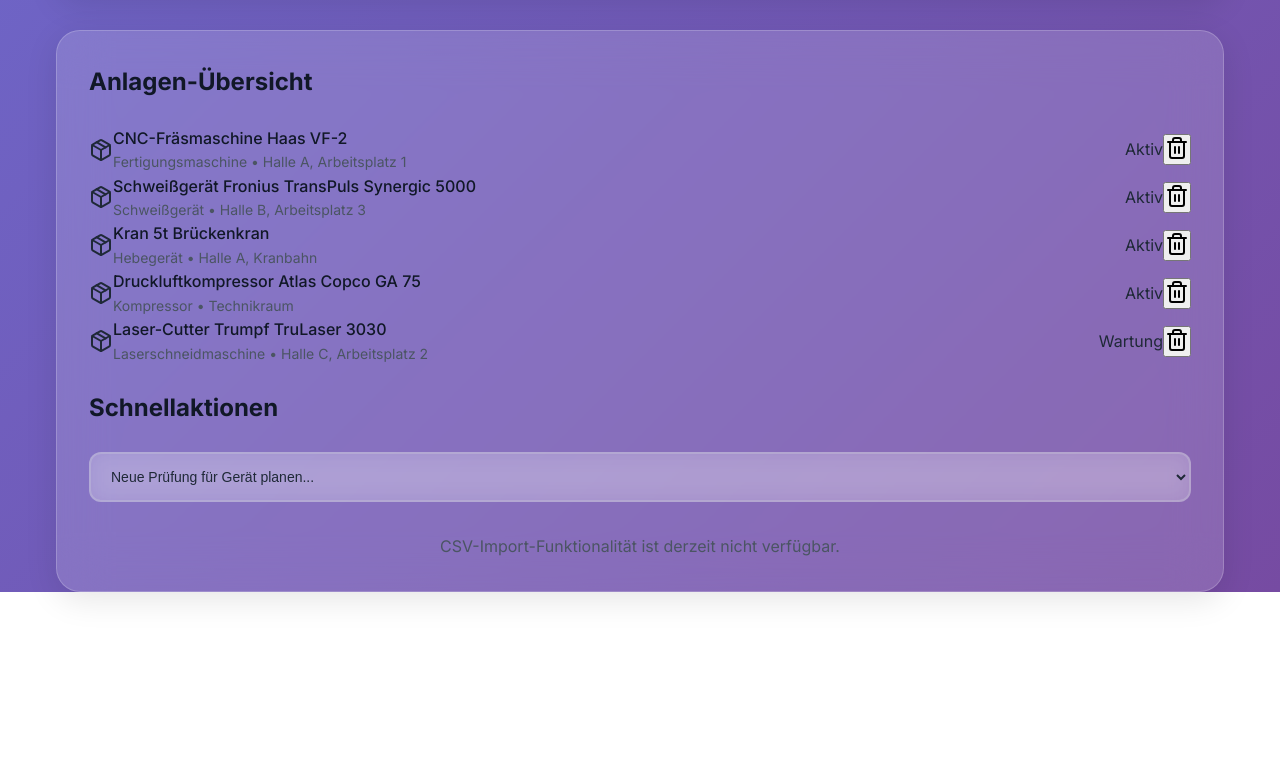
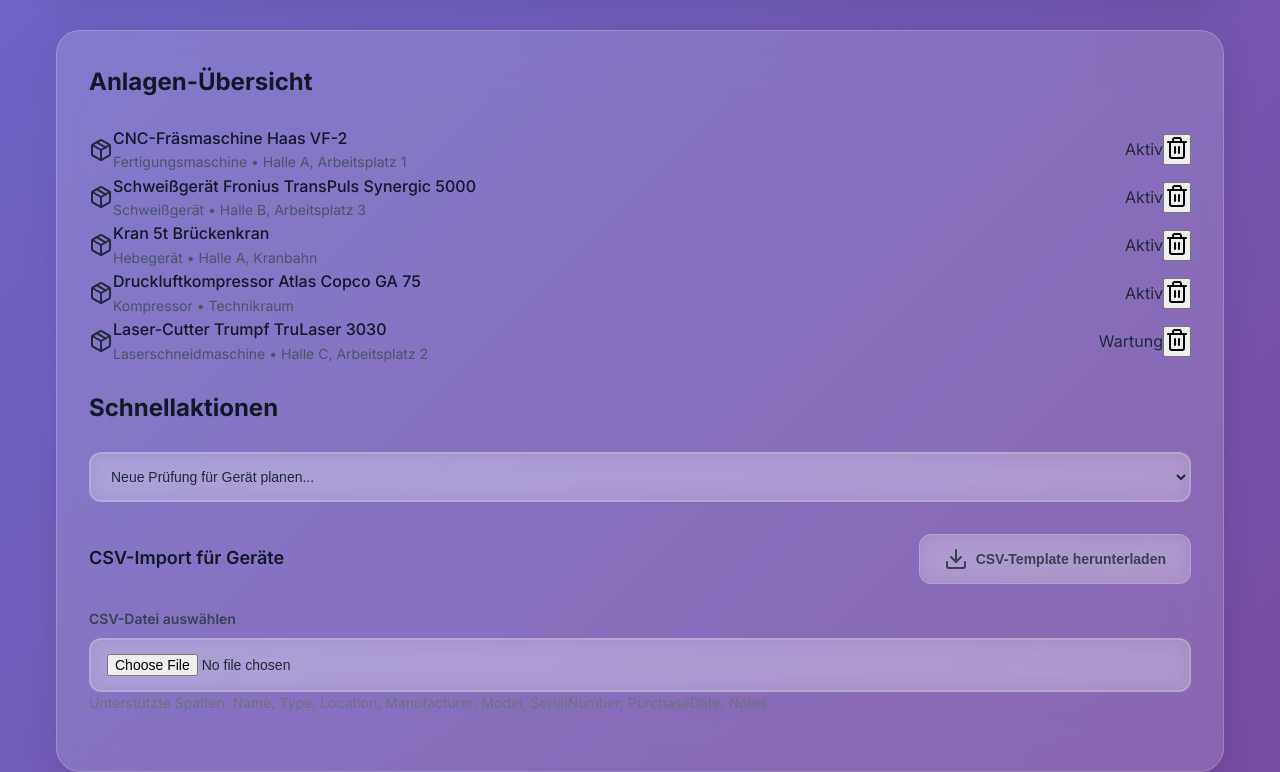
Before and after one commit to ChrisD-78/LA-OLA-Technik, a React (Create React App) app: page / in a window 1280 px wide. Shown: the part 1998-2770 px from the top of the page. Before the commit the page ends 2590 px from the top, so only its background shows below. Built offline with nearby package versions, Linux system fonts and the light colour scheme.

Commit message:
CSV-Import-Funktionalität wieder hinzugefügt - Benutzer können CSV-Dateien hochladen

```diff
--- a/src/App.tsx
+++ b/src/App.tsx
@@ -10,13 +10,172 @@ import {
   Edit,
   Trash2,
   ArrowLeft,
-  Save
+  Save,
+  Download
 } from 'lucide-react';
 import { Equipment, Inspection } from './types';
 import { mockEquipment, mockInspections } from './data/mockData';
 import { v4 as uuidv4 } from 'uuid';
 
-// CSV Import Component - Entfernt, da nicht mehr verwendet
+// CSV Import Component
+const CsvImport = ({ onEquipmentImport }: {
+  onEquipmentImport: (equipment: Equipment[]) => void;
+}) => {
+  const [isUploading, setIsUploading] = useState(false);
+  const [previewData, setPreviewData] = useState<Equipment[]>([]);
+
+  const parseCSV = (csvText: string): Equipment[] => {
+    const lines = csvText.split('\n').filter(line => line.trim());
+    if (lines.length < 2) return [];
+
+    const headers = lines[0].split(',').map(h => h.trim().toLowerCase());
+    const equipment: Equipment[] = [];
+
+    for (let i = 1; i < lines.length; i++) {
+      const values = lines[i].split(',').map(v => v.trim());
+      if (values.length < headers.length) continue;
+
+      const equipmentItem: Equipment = {
+        id: uuidv4(),
+        name: values[headers.indexOf('name')] || values[headers.indexOf('bezeichnung')] || values[headers.indexOf('gerät')] || `Gerät ${i}`,
+        type: values[headers.indexOf('type')] || values[headers.indexOf('typ')] || values[headers.indexOf('art')] || 'Unbekannt',
+        location: values[headers.indexOf('location')] || values[headers.indexOf('standort')] || values[headers.indexOf('ort')] || 'Unbekannt',
+        manufacturer: values[headers.indexOf('manufacturer')] || values[headers.indexOf('hersteller')] || values[headers.indexOf('firma')] || 'Unbekannt',
+        model: values[headers.indexOf('model')] || values[headers.indexOf('modell')] || values[headers.indexOf('bezeichnung')] || 'Unbekannt',
+        serialNumber: values[headers.indexOf('serialnumber')] || values[headers.indexOf('seriennummer')] || values[headers.indexOf('sn')] || `SN-${i}`,
+        purchaseDate: values[headers.indexOf('purchasedate')] || values[headers.indexOf('kaufdatum')] || values[headers.indexOf('datum')] || new Date().toISOString().split('T')[0],
+        status: 'active' as const,
+        notes: values[headers.indexOf('notes')] || values[headers.indexOf('notizen')] || values[headers.indexOf('bemerkungen')] || '',
+        images: []
+      };
+
+      equipment.push(equipmentItem);
+    }
+
+    return equipment;
+  };
+
+  const handleFileChange = async (e: React.ChangeEvent<HTMLInputElement>) => {
+    const file = e.target.files?.[0];
+    if (file) {
+      if (file.type === 'text/csv' || file.name.endsWith('.csv')) {
+        setIsUploading(true);
+        try {
+          const text = await file.text();
+          const parsedEquipment = parseCSV(text);
+          setPreviewData(parsedEquipment);
+        } catch (error) {
+          alert('Fehler beim Lesen der CSV-Datei.');
+        } finally {
+          setIsUploading(false);
+        }
+      } else {
+        alert('Bitte wählen Sie nur CSV-Dateien aus.');
+      }
+    }
+  };
+
+  const handleImport = () => {
+    if (previewData.length > 0) {
+      onEquipmentImport(previewData);
+      setPreviewData([]);
+      alert(`${previewData.length} Geräte wurden erfolgreich importiert!`);
+    }
+  };
+
+  const downloadTemplate = () => {
+    const template = `Name,Type,Location,Manufacturer,Model,SerialNumber,PurchaseDate,Notes
+Wasseraufbereitungsanlage,Wasseraufbereitung,Technikraum Hauptgebäude,AquaTech GmbH,WT-2000,AT-2023-001,2023-01-15,Hauptanlage für Wasseraufbereitung
+Chlor-Dosieranlage,Chemie-Dosierung,Chemieraum Untergeschoss,ChemDos Systems,CD-500,CDS-2022-089,2022-08-20,Automatische Chlordosierung
+Umwälzpumpe,Pumptechnik,Schwimmbecken 1,Technikschacht,Grundfos,UP 100,GF-2021-456,2021-05-12,Hauptumwälzpumpe`;
+
+    const blob = new Blob([template], { type: 'text/csv' });
+    const url = window.URL.createObjectURL(blob);
+    const a = document.createElement('a');
+    a.href = url;
+    a.download = 'geraete_template.csv';
+    a.click();
+    window.URL.revokeObjectURL(url);
+  };
+
+  return (
+    <div className="space-y-6">
+      <div className="flex justify-between items-center">
+        <h3 className="text-lg font-semibold text-gray-900">CSV-Import für Geräte</h3>
+        <button
+          onClick={downloadTemplate}
+          className="btn-modern btn-secondary text-sm"
+        >
+          <Download className="h-4 w-4" />
+          CSV-Template herunterladen
+        </button>
+      </div>
+
+      <div className="form-group-modern">
+        <label className="form-label-modern">CSV-Datei auswählen</label>
+        <input
+          type="file"
+          accept=".csv,text/csv"
+          onChange={handleFileChange}
+          className="form-input-modern"
+          disabled={isUploading}
+        />
+        <p className="text-sm text-gray-500 mt-1">
+          {isUploading ? 'Datei wird verarbeitet...' : 'Unterstützte Spalten: Name, Type, Location, Manufacturer, Model, SerialNumber, PurchaseDate, Notes'}
+        </p>
+      </div>
+
+      {previewData.length > 0 && (
+        <div className="space-y-4">
+          <div className="flex justify-between items-center">
+            <h4 className="font-medium text-gray-900">
+              Vorschau: {previewData.length} Geräte gefunden
+            </h4>
+            <button
+              onClick={handleImport}
+              className="btn-modern btn-primary"
+            >
+              <Plus className="h-4 w-4" />
+              {previewData.length} Geräte importieren
+            </button>
+          </div>
+
+          <div className="max-h-60 overflow-y-auto">
+            <table className="table-modern">
+              <thead>
+                <tr>
+                  <th>Name</th>
+                  <th>Typ</th>
+                  <th>Standort</th>
+                  <th>Hersteller</th>
+                  <th>Modell</th>
+                </tr>
+              </thead>
+              <tbody>
+                {previewData.slice(0, 10).map((eq, index) => (
+                  <tr key={index}>
+                    <td className="text-sm">{eq.name}</td>
+                    <td className="text-sm">{eq.type}</td>
+                    <td className="text-sm">{eq.location}</td>
+                    <td className="text-sm">{eq.manufacturer}</td>
+                    <td className="text-sm">{eq.model}</td>
+                  </tr>
+                ))}
+                {previewData.length > 10 && (
+                  <tr>
+                    <td colSpan={5} className="text-center text-sm text-gray-500">
+                      ... und {previewData.length - 10} weitere Geräte
+                    </td>
+                  </tr>
+                )}
+              </tbody>
+            </table>
+          </div>
+        </div>
+      )}
+    </div>
+  );
+};
 
 // Dashboard Component
 const Dashboard = ({ equipment, inspections, onDeleteEquipment, onAddEquipment, onAddInspection, onNavigate }: {
@@ -250,9 +409,7 @@ const Dashboard = ({ equipment, inspections, onDeleteEquipment, onAddEquipment,
         </div>
 
         <div className="mt-8">
-          <div className="text-center text-gray-600">
-            <p>CSV-Import-Funktionalität ist derzeit nicht verfügbar.</p>
-          </div>
+          <CsvImport onEquipmentImport={onAddEquipment} />
         </div>
       </div>
     </div>
```
